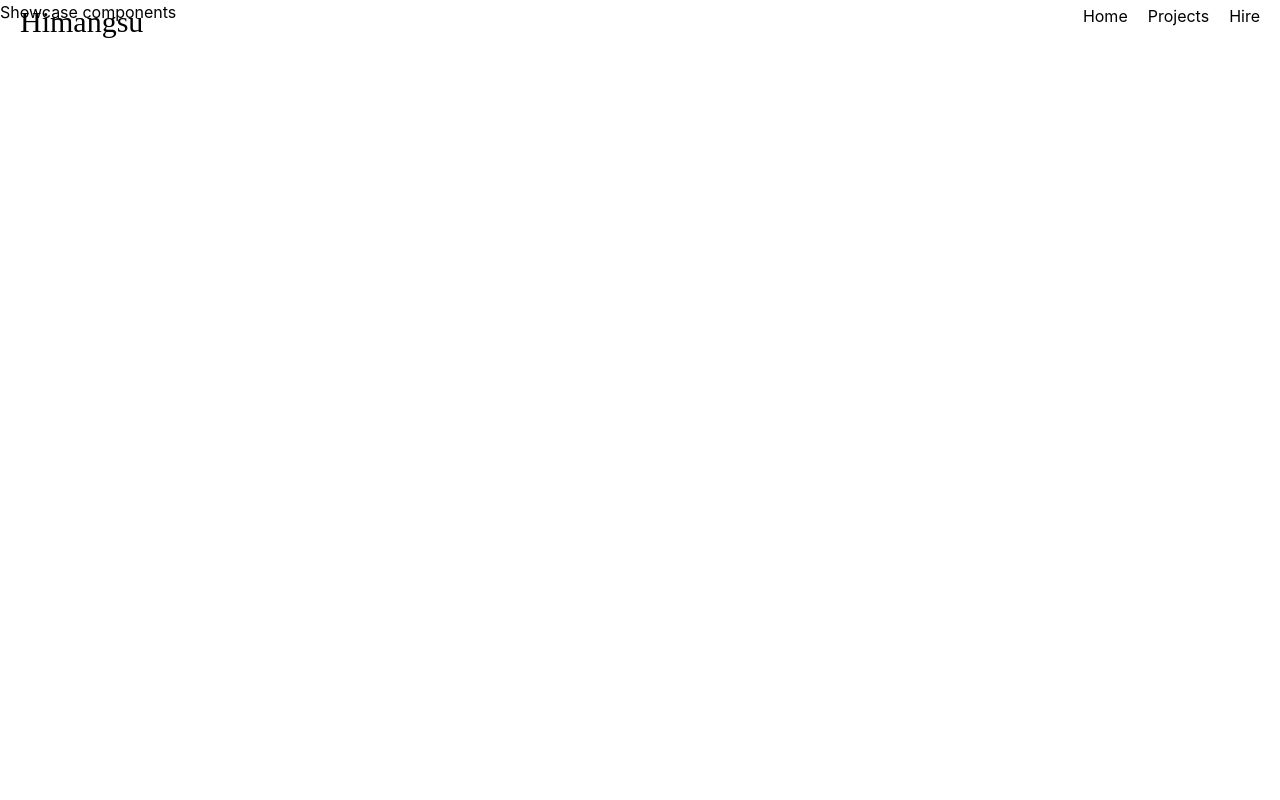
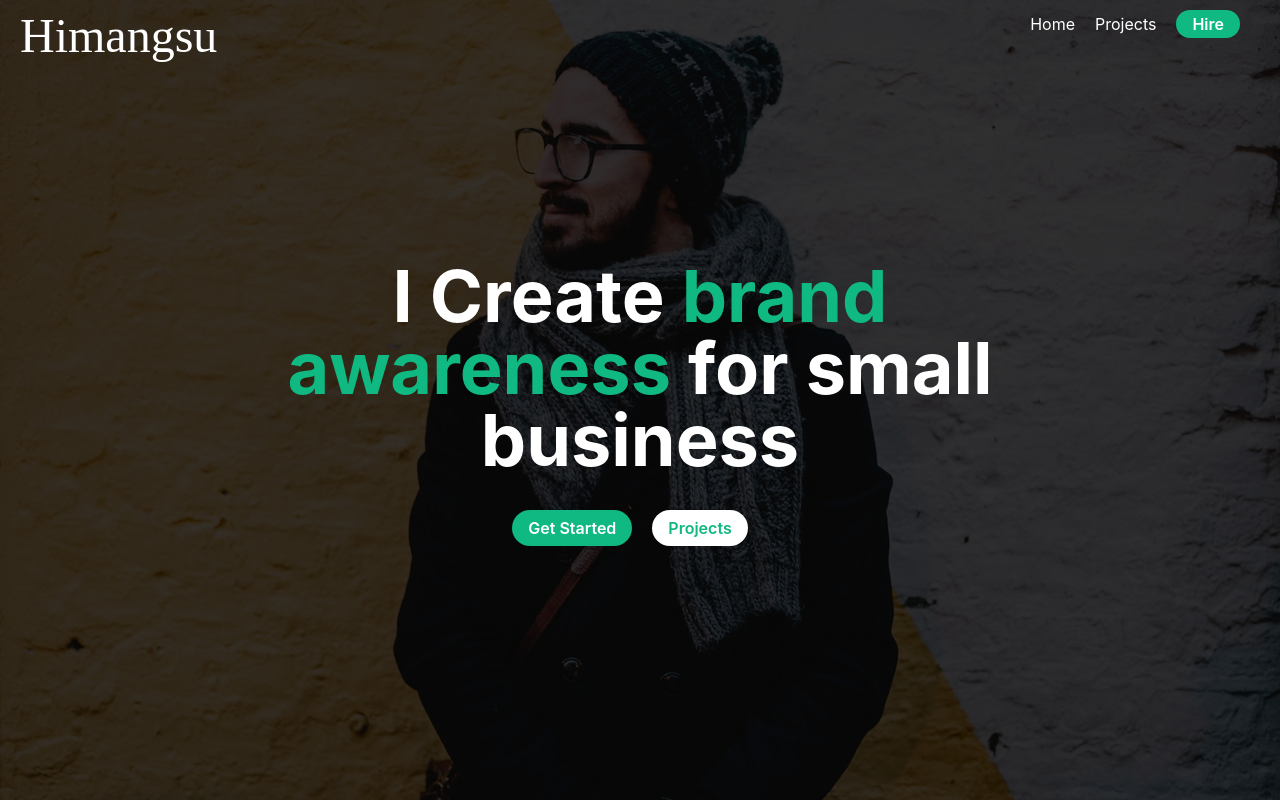
Before and after one commit to HimangsuSarkar/portfolio-website-react, a React (Create React App) app: page / in a window 1280 px wide. Built offline with nearby package versions, Linux system fonts and the light colour scheme; a web font is replaced by a local one.

Commit message:
showcase component done successfully and some change on header component and index file

```diff
--- a/public/index.html
+++ b/public/index.html
@@ -4,7 +4,7 @@
     <meta charset="utf-8" />
     <link rel="icon" href="%PUBLIC_URL%/favicon.ico" />
     <meta name="viewport" content="width=device-width, initial-scale=1" />
-    <meta name="theme-color" content="#000000" />
+    <meta name="theme-color" content="#065f46" />
     <meta name="description" content="Himangsu's portfolio website" />
     <link rel="apple-touch-icon" href="%PUBLIC_URL%/logo192.png" />
 
--- a/src/components/Header/Header.js
+++ b/src/components/Header/Header.js
@@ -4,9 +4,9 @@ import { Link } from 'react-router-dom'
 const Header = () => {
     return (
         <>
-           <header className="flex justify-between py-1 px-5 absolute w-full">
+           <header className="flex justify-between py-3 px-5 absolute w-full text-white">
                <div className="logo">
-                   <h2 className="text-3xl">
+                   <h2 className="text-3xl lg:text-5xl">
                    <Link to="/">Himangsu</Link>
                    </h2>
                </div>
@@ -19,7 +19,7 @@ const Header = () => {
                            <Link to="/projects">Projects</Link>
                        </li>
                        <li>
-                           <Link to="/hire">Hire</Link>
+                           <Link to="/hire" className="mr-5 bg-green-500 p-1 px-4 rounded-full font-semibold transition-all hover:bg-green-800">Hire</Link>
                        </li>
                    </ul>
                </nav>
--- a/src/components/Showcase/Showcase.js
+++ b/src/components/Showcase/Showcase.js
@@ -1,10 +1,22 @@
 import React from 'react'
+import { Link } from 'react-router-dom'
 
 const Showcase = () => {
     return (
-        <div>
-            Showcase components
-        </div>
+        <>
+          <section className="showcase">
+           <div className="overlay flex flex-col items-center justify-center text-white px-5">
+             <h1 className="text-5xl font-bold text-right mb-10 lg:text-center lg:text-7xl lg:px-56">
+                 I Create <span className="text-green-500">brand awareness</span> for small business
+             </h1>
+
+             <div className="ml-auto lg:ml-0">
+                 <Link to="/hire" className="mr-5 bg-green-500 p-2 px-4 rounded-full font-semibold transition-all hover:bg-green-800">Get Started</Link>
+                 <Link to="/projects" className="mr-5 bg-white text-green-500 p-2 px-4 rounded-full font-semibold transition-all hover:bg-green-800 hover:text-white">Projects</Link>
+             </div>
+           </div>
+          </section>
+        </>
     )
 }
 
--- a/src/index.css
+++ b/src/index.css
@@ -13,3 +13,12 @@ body {
 .logo h2 {
   font-family: "Hanalei Fill", cursive;
 }
+/*showcase */
+.showcase {
+  height: 100vh;
+  background: url("./assets/showcase.jpg") no-repeat center/cover;
+}
+.showcase .overlay {
+  height: 100vh;
+  background-color: rgba(0, 0, 0, 0.8);
+}
```
